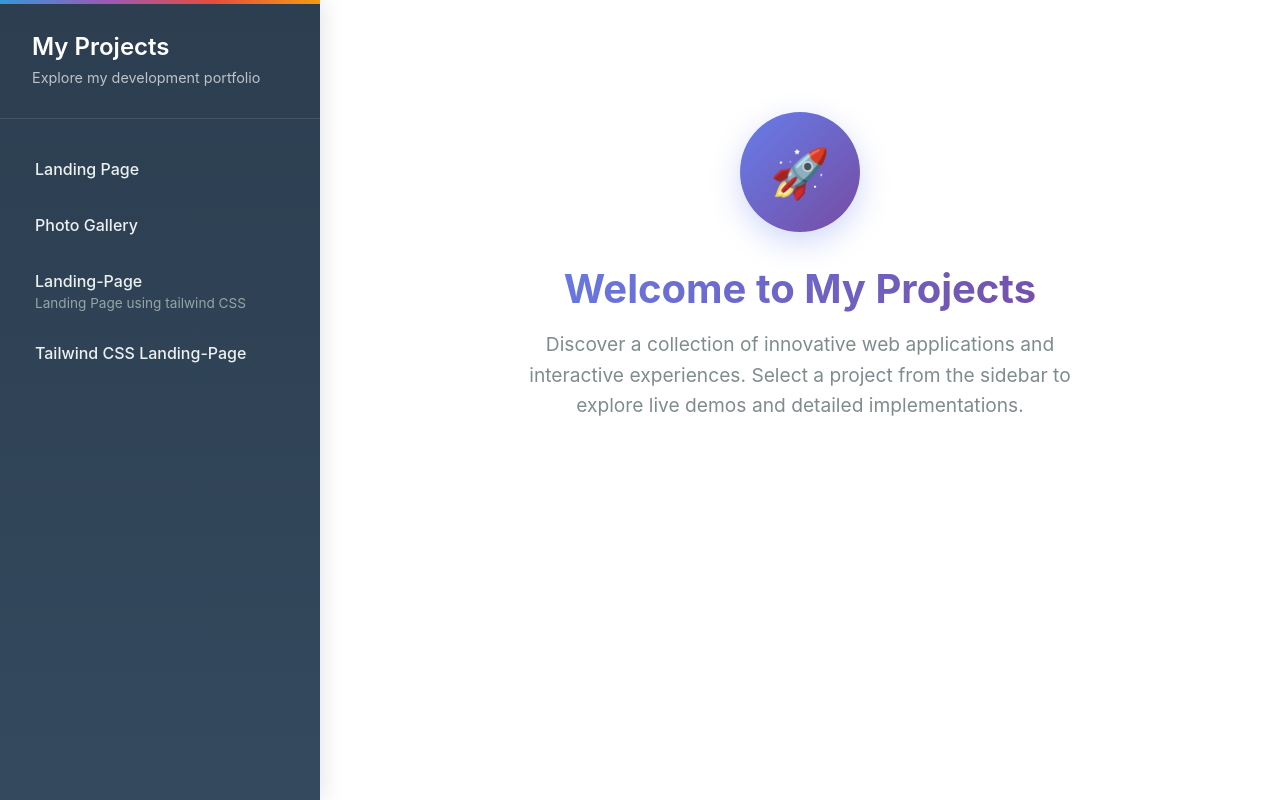
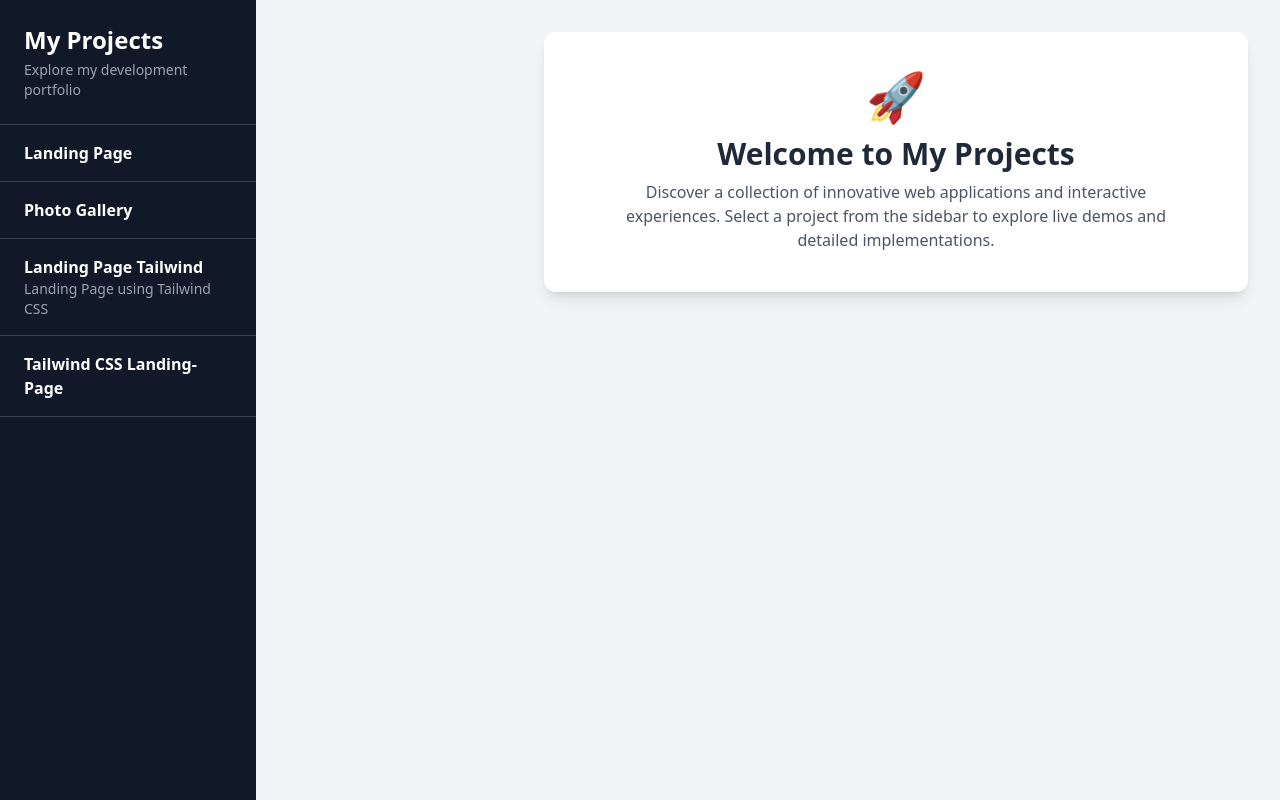
Before and after one commit to samrudhitibile27/projects, a plain HTML site: page index.html in a window 1280 px wide. Drawn offline with nearby package versions, Linux system fonts and the light colour scheme.

Commit message:
Add tailwind css

```diff
--- a/index.html
+++ b/index.html
@@ -1,97 +1,69 @@
-
 <!DOCTYPE html>
 <html lang="en">
 <head>
   <meta charset="UTF-8" />
   <meta name="viewport" content="width=device-width, initial-scale=1.0" />
-    <link rel="icon" type="image/svg+xml" href="/favicon.png" />
+  <title>Project Dashboard</title>
+  <script src="https://cdn.tailwindcss.com"></script>
+</head>
+<body class="bg-gray-100 text-gray-800">
 
-    <title>Project Dashboard</title>
-    <link rel="stylesheet" href="style.css" />
-  </head>
-  <body>
-    <!-- Mobile Menu Toggle Button -->
-    <button class="mobile-menu-toggle" id="mobileMenuToggle">☰</button>
+  <!-- Mobile Menu Toggle -->
+  <button id="mobileMenuToggle" class="sm:hidden fixed top-4 left-4 bg-gray-800 text-white p-3 rounded z-50">☰</button>
 
   <!-- Mobile Overlay -->
-    <div class="mobile-overlay" id="mobileOverlay"></div>
+  <div id="mobileOverlay" class="hidden fixed inset-0 bg-black bg-opacity-50 z-40"></div>
 
-    <div class="container">
-      <nav class="sidebar" id="sidebar">
-        <div class="sidebar-header">
-          <h1>My Projects</h1>
-          <p>Explore my development portfolio</p>
+  <div class="flex h-screen">
+
+    <!-- Sidebar -->
+    <nav id="sidebar" class="bg-gray-900 text-white w-64 flex-shrink-0 flex flex-col transform sm:translate-x-0 -translate-x-full transition-transform duration-300 z-50">
+      <div class="p-6 border-b border-gray-700">
+        <h1 class="text-2xl font-bold mb-1">My Projects</h1>
+        <p class="text-gray-400 text-sm">Explore my development portfolio</p>
       </div>
-        <div class="project-list">
-          <a
-            href="#"
-            class="project-item"
-            data-url="https://github.com/samrudhitibile27/html/settings/pages"
-            data-title="Landing Page"
-          >
-            <div class="project-title">Landing Page</div>
+
+      <div class="flex-1 overflow-y-auto">
+        <a href="#" class="block px-6 py-4 border-b border-gray-700 hover:bg-gray-800 project-item" data-url="https://github.com/samrudhitibile27/html/settings/pages" data-title="Landing Page">
+          <div class="font-bold">Landing Page</div>
         </a>
-          <a
-            href="#"
-            class="project-item"
-            data-url="https://samrudhitibile27.github.io/webpeges/"
-            data-title="Photo Gallery "
-          >
-            <div class="project-title">Photo Gallery </div>
+        <a href="#" class="block px-6 py-4 border-b border-gray-700 hover:bg-gray-800 project-item" data-url="https://samrudhitibile27.github.io/webpeges/" data-title="Photo Gallery">
+          <div class="font-bold">Photo Gallery</div>
         </a>
-
-          <a
-            href="#"
-            class="project-item"
-            data-url="https://samrudhitibile27.github.io/Tailwind/
-            data-title="Landing-Page"
-          >
-            <div class="project-title">Landing-Page</div>
-            <div class="project-description">
-              Landing Page using tailwind CSS
-            </div>
+        <a href="#" class="block px-6 py-4 border-b border-gray-700 hover:bg-gray-800 project-item" data-url="https://samrudhitibile27.github.io/Tailwind/" data-title="Landing Page Tailwind">
+          <div class="font-bold">Landing Page Tailwind</div>
+          <div class="text-gray-400 text-sm">Landing Page using Tailwind CSS</div>
         </a>
-          <a
-            href="#"
-            class="project-item"
-            data-url="https://samrudhitibile04.github.io/Tailwind1/"
-            data-title="Blogify"
-          >
-            <div class="project-title">Tailwind CSS Landing-Page</div>
+        <a href="#" class="block px-6 py-4 border-b border-gray-700 hover:bg-gray-800 project-item" data-url="https://samrudhitibile04.github.io/Tailwind1/" data-title="Blogify">
+          <div class="font-bold">Tailwind CSS Landing-Page</div>
         </a>
       </div>
     </nav>
 
-      <main class="main-content">
-        <div class="welcome-screen" id="welcome">
-          <div class="welcome-icon">🚀</div>
-          <h1 class="welcome-title">Welcome to My Projects</h1>
-          <p class="welcome-subtitle">
-            Discover a collection of innovative web applications and interactive
-            experiences. Select a project from the sidebar to explore live demos
-            and detailed implementations.
+    <!-- Main Content -->
+    <main class="flex-1 p-8 overflow-y-auto ml-0 sm:ml-64">
+      <!-- Welcome Screen -->
+      <div id="welcome" class="text-center bg-white rounded-xl shadow-lg p-10">
+        <div class="text-5xl mb-4">🚀</div>
+        <h1 class="text-3xl font-bold mb-2">Welcome to My Projects</h1>
+        <p class="text-gray-600 max-w-xl mx-auto">
+          Discover a collection of innovative web applications and interactive experiences. Select a project from the sidebar to explore live demos and detailed implementations.
         </p>
-
-          <div class="stats"></div>
       </div>
 
-        <div id="project-content" style="display: none">
-          <div class="frame-header">
-            <h2 class="frame-title" id="project-title">Project Title</h2>
-            <a
-              href="#"
-              class="external-link"
-              id="external-link"
-              target="_blank"
-            >
-              <span>Open in New Tab</span>
-              <span>↗</span>
+      <!-- Project Content -->
+      <div id="project-content" class="hidden bg-white rounded-xl shadow-lg p-6">
+        <div class="flex justify-between items-center mb-4">
+          <h2 id="project-title" class="text-2xl font-bold">Project Title</h2>
+          <a href="#" id="external-link" target="_blank" class="text-blue-600 font-semibold flex items-center gap-1">
+            Open in New Tab ↗
           </a>
         </div>
-          <iframe class="project-frame" id="project-frame" src=""></iframe>
+        <iframe id="project-frame" class="w-full h-[500px] border rounded-md"></iframe>
       </div>
     </main>
   </div>
+
+  <script src="script.js"></script>
 </body>
-  <script src="script.js"></script>
 </html>
```
Lines whose indentation alone changed are shown as unchanged.
